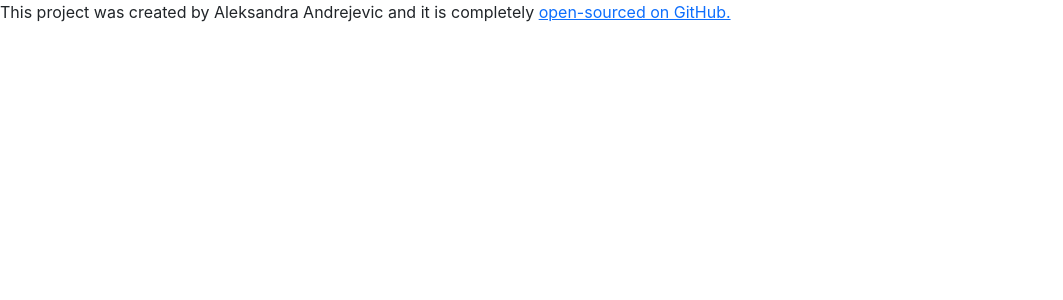
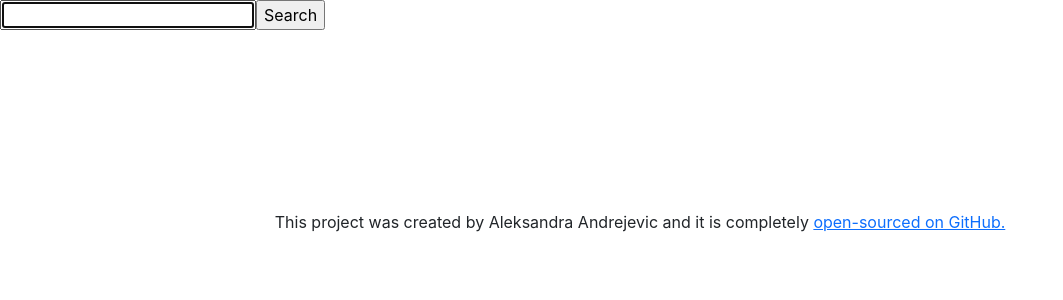
Before and after one commit to A-Andrejevic/dictionary-project, a React (Create React App) app: page / in a window 1280 px wide. Shown: the top 300 px of the page, without its empty margins (0-1063 px from the left). Built offline with nearby package versions, Linux system fonts and the light colour scheme.

Commit message:
Created a new component Dictionary, added a basic search engine

```diff
--- a/src/App.css
+++ b/src/App.css
@@ -0,0 +1,4 @@
+.App footer {
+  text-align: center;
+  margin-top: 180px;
+}
--- a/src/App.js
+++ b/src/App.js
@@ -1,8 +1,11 @@
 import "./App.css";
+import Dictionary from "./Dictionary";
 
 function App() {
   return (
     <div className="App">
+      <Dictionary />
+
       <footer>
         This project was created by Aleksandra Andrejevic and it is completely{" "}
         <a href="https://github.com/A-Andrejevic/dictionary-project">
--- /dev/null
+++ b/src/Dictionary.js
@@ -0,0 +1,24 @@
+import React, { useState } from "react";
+import "./Dictionary.css";
+
+export default function Dictionary() {
+  let [searchQuery, setSearchQuery] = useState(null);
+
+  function searchDictionary(event) {
+    event.preventDefault();
+    alert(`Searching for ${searchQuery}`);
+  }
+
+  function handleSearchInputChange(event) {
+    setSearchQuery(event.target.value);
+  }
+
+  return (
+    <div className="Dictionary">
+      <form onSubmit={searchDictionary}>
+        <input type="search" autoFocus="on" onChange={handleSearchInputChange} />
+        <input type="submit" value="Search" />
+      </form>
+    </div>
+  );
+}
```
Also changed, not shown: src/Dictionary.css (added).
